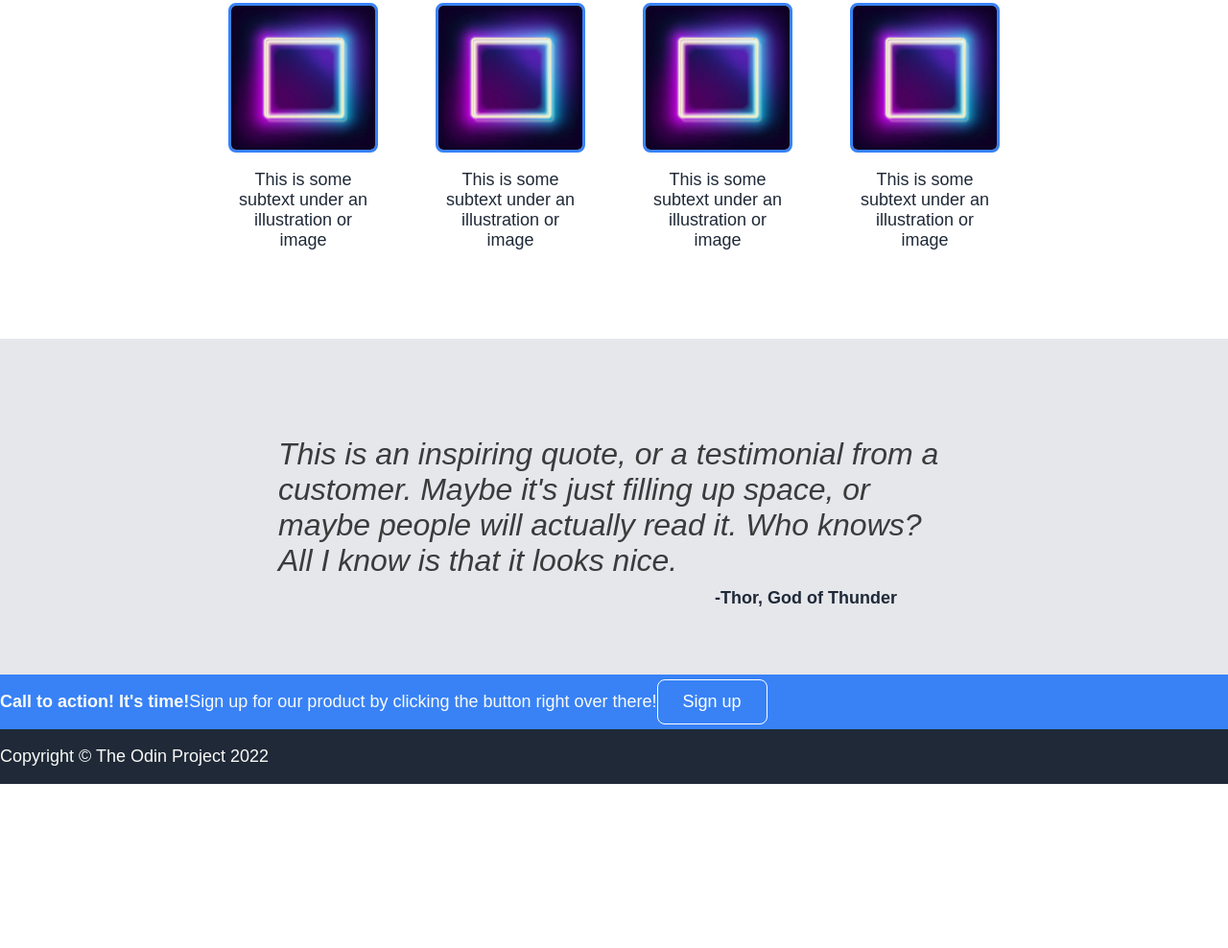
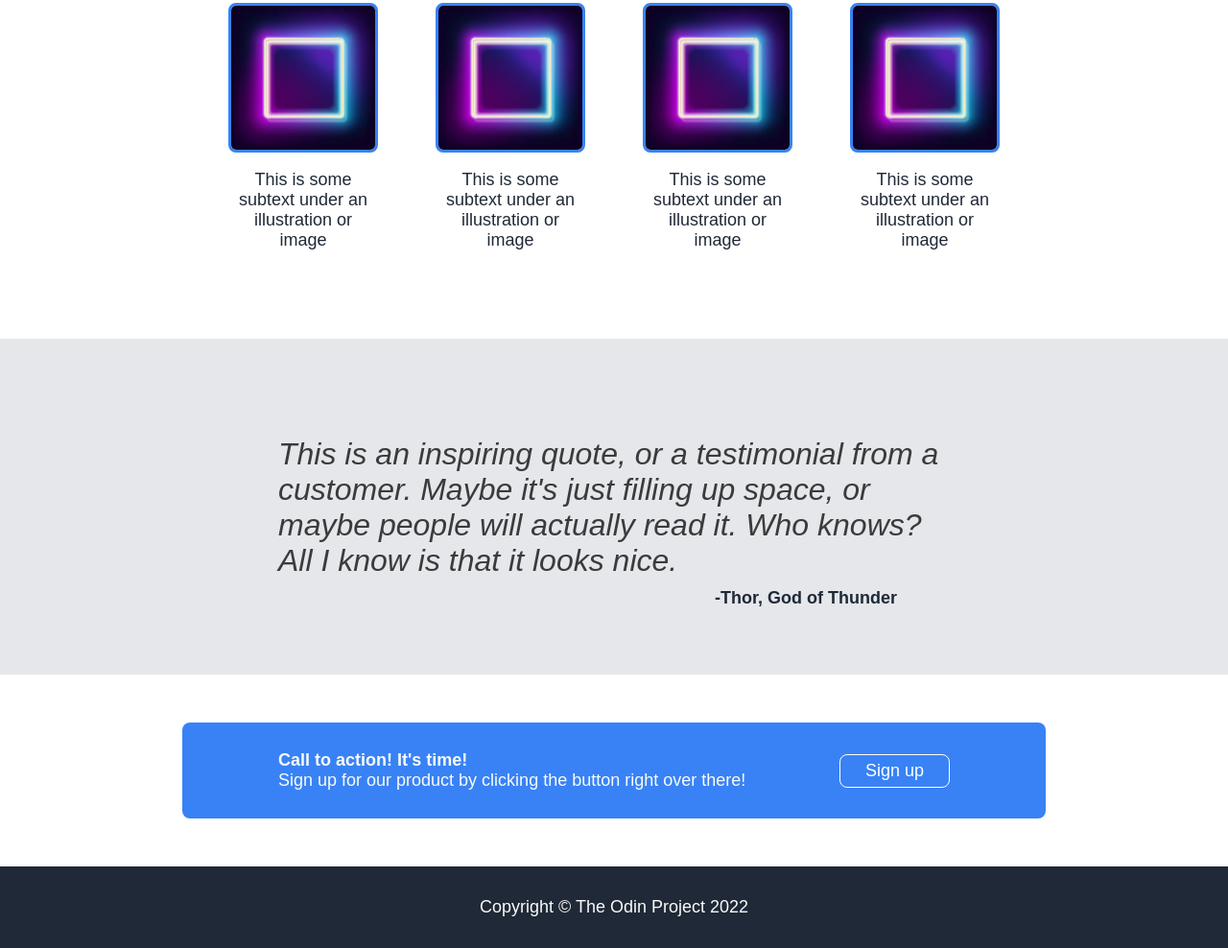
Before and after one commit to EthanCope/odin-landing-page, a plain HTML site: page index.html in a window 1280 px wide. Shown: the part 559-1547 px from the top of the page at 96% size. Before the commit the page ends 1376 px from the top, so only its background shows below. Drawn offline with Linux system fonts and the light colour scheme.

Commit message:
Format sign up box and footer

```diff
--- a/index.html
+++ b/index.html
@@ -95,10 +95,16 @@
         <p class="quote-name">-Thor, God of Thunder</p>
       </div>
 
-      <div class="call-to-action">
-        <h3>Call to action! It's time!</h3>
-        <p>Sign up for our product by clicking the button right over there!</p>
-        <button class="sign-up">Sign up</button>
+      <div class="filler">
+        <div class="call-to-action-box">
+          <div class="text">
+            <h3 class="call-to-action">Call to action! It's time!</h3>
+            <p class="sign-up-text">
+              Sign up for our product by clicking the button right over there!
+            </p>
+          </div>
+          <button class="sign-up-btn-2">Sign up</button>
+        </div>
       </div>
 
       <footer>
--- a/style.css
+++ b/style.css
@@ -121,13 +121,50 @@ a:visited {
   color: #1f2937;
 }
 
+.filler {
+  display: flex;
+  height: 200px;
+  width: auto;
+  justify-content: center;
+  align-items: center;
+}
+.call-to-action-box {
+  display: flex;
+  justify-content: center;
+  align-items: center;
+  justify-content: space-between;
+  background-color: #3882f6;
+  width: 900px;
+  height: 100px;
+  border-radius: 8px;
+}
+.text {
+  display: flex;
+  flex-direction: column;
+  margin-left: 100px;
+}
 .call-to-action {
-  display: flex;
-  background-color: #3882f6;
+  margin: 0;
+}
+.sign-up-text {
+  margin: 0;
+  font-size: 18px;
+}
+.sign-up-btn-2 {
+  margin-right: 100px;
+}
+.sign-up-btn-2:hover {
+  background-color: #2b64becb;
+}
+.sign-up-btn-2:active {
+  background-color: #1e4686;
 }
 
 footer {
   display: flex;
+  justify-content: center;
+  align-items: center;
+  height: 85px;
   background-color: #1f2937;
 }
 button {
@@ -142,7 +179,7 @@ button {
 }
 button:hover {
   cursor: pointer;
-  background-color: #3881f6cb;
+  background-color: #2b64becb;
 }
 button:active {
   background-color: #1e4686;
```
